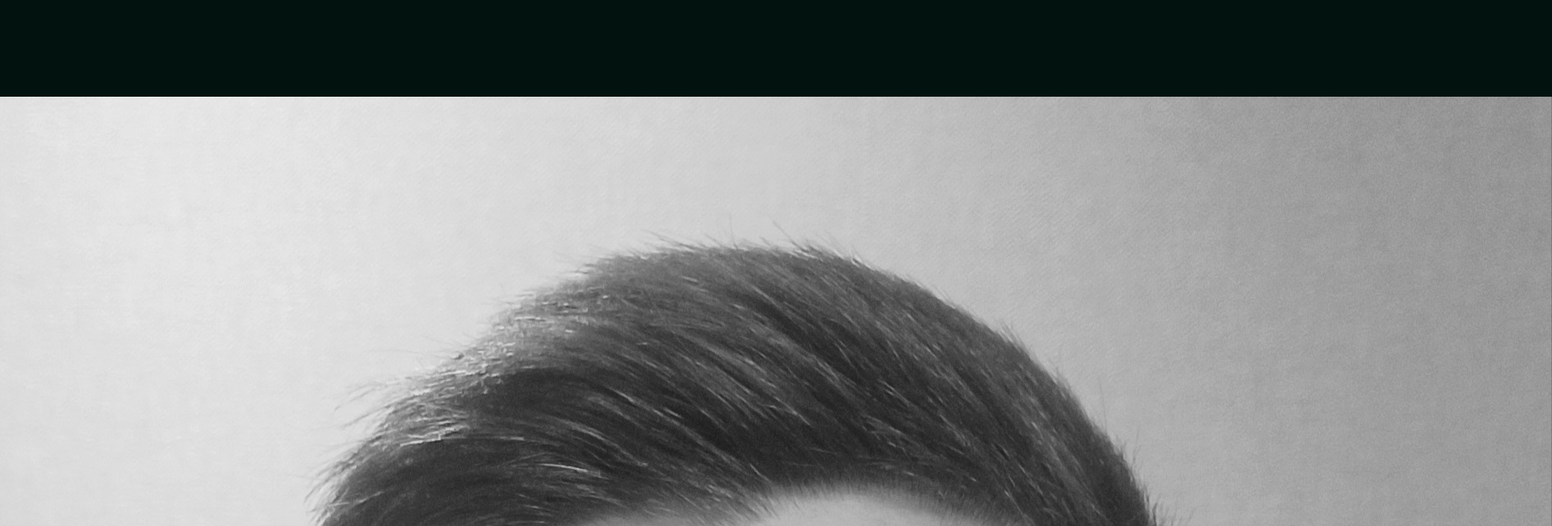
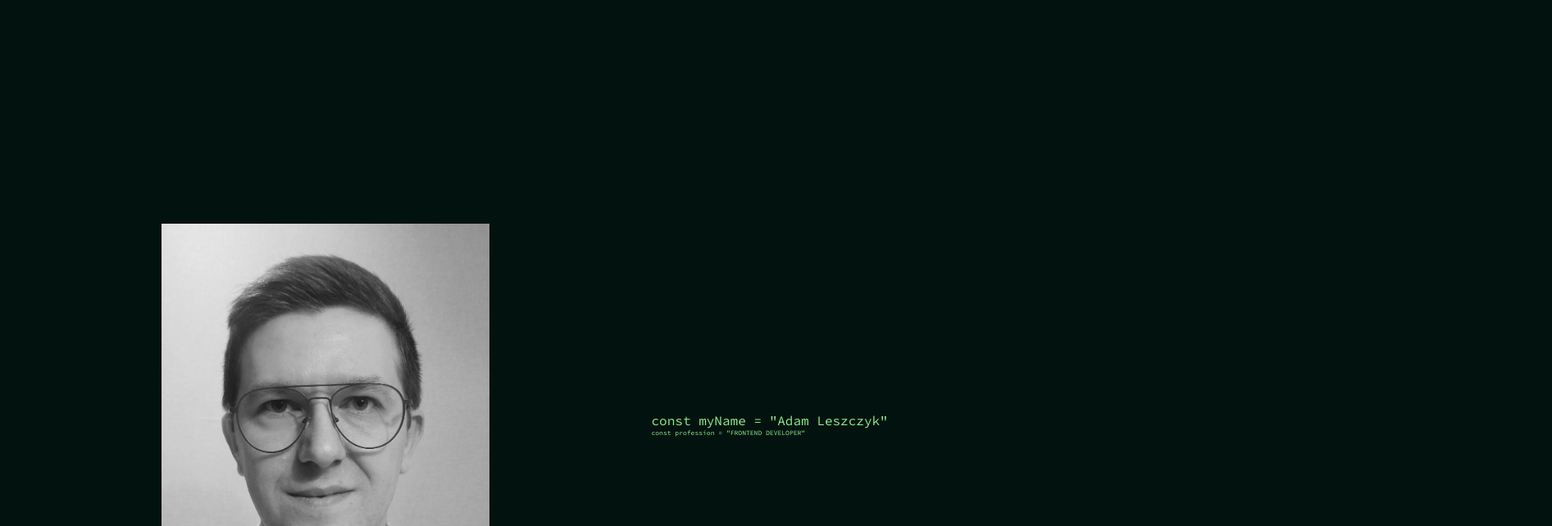
Before and after one commit to AdamCodeDesign/Portfolio-Adam-L, a React (Vite) app: page / in a window 1280 px wide. Shown: the part 682-1324 px from the top of the page at 82% size, 1893 px wide, since content can reach past the window. Built offline with nearby package versions, Linux system fonts and the light colour scheme.

Commit message:
media querry for mobile and pc

```diff
--- a/src/components/profile/profile.scss
+++ b/src/components/profile/profile.scss
@@ -1,11 +1,11 @@
 .container-profile {
   @media screen and (max-width: 640px) {
     .profile {
-        height: 100vh;
-        display: flex;
-        flex-direction: column;
-        justify-content: space-evenly;
-        align-items: center;
+      height: 100vh;
+      display: flex;
+      flex-direction: column;
+      justify-content: space-evenly;
+      align-items: center;
       .myphoto {
         width: 300px;
       }
@@ -22,4 +22,26 @@
       }
     }
   }
+  @media screen and (min-width: 640px) {
+    .profile {
+      height: 100vh;
+      display: flex;
+      justify-content: space-evenly;
+      align-items: center;
+      .myphoto {
+        width: 400px;
+      }
+
+      .about-me {
+        display: flex;
+        flex-direction: column;
+        justify-content: center;
+        align-items: center;
+        .myname {
+          display: flex;
+          flex-direction: column;
+        }
+      }
+    }
+  }
 }
```
